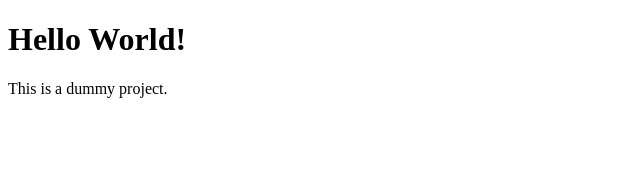
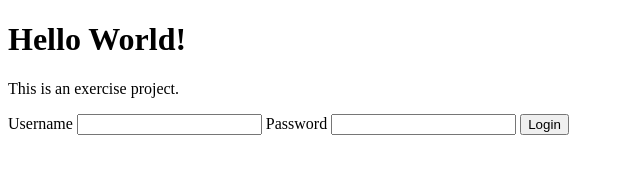
Before and after one commit to Heba-Darabeh/BM-Internship-Exercise, a plain HTML site: page index.html in a window 1280 px wide. Shown: the whole page, without its empty margins (0-640 px from the left). Drawn offline with Linux system fonts and the light colour scheme.

Commit message:
Add a login form to the landing page

```diff
--- a/index.html
+++ b/index.html
@@ -7,6 +7,16 @@
   </head>
   <body>
     <h1>Hello World!</h1>
-    <p>This is a dummy project.</p>
+    <p>This is an exercise project.</p>
+
+    <form class="login-form">
+      <label for="name">Username </label>
+      <input type="text" name="name" />
+
+      <label for="password">Password </label>
+      <input type="password" name="password" />
+
+      <button type="submit">Login</button>
+    </form>
   </body>
 </html>
```
